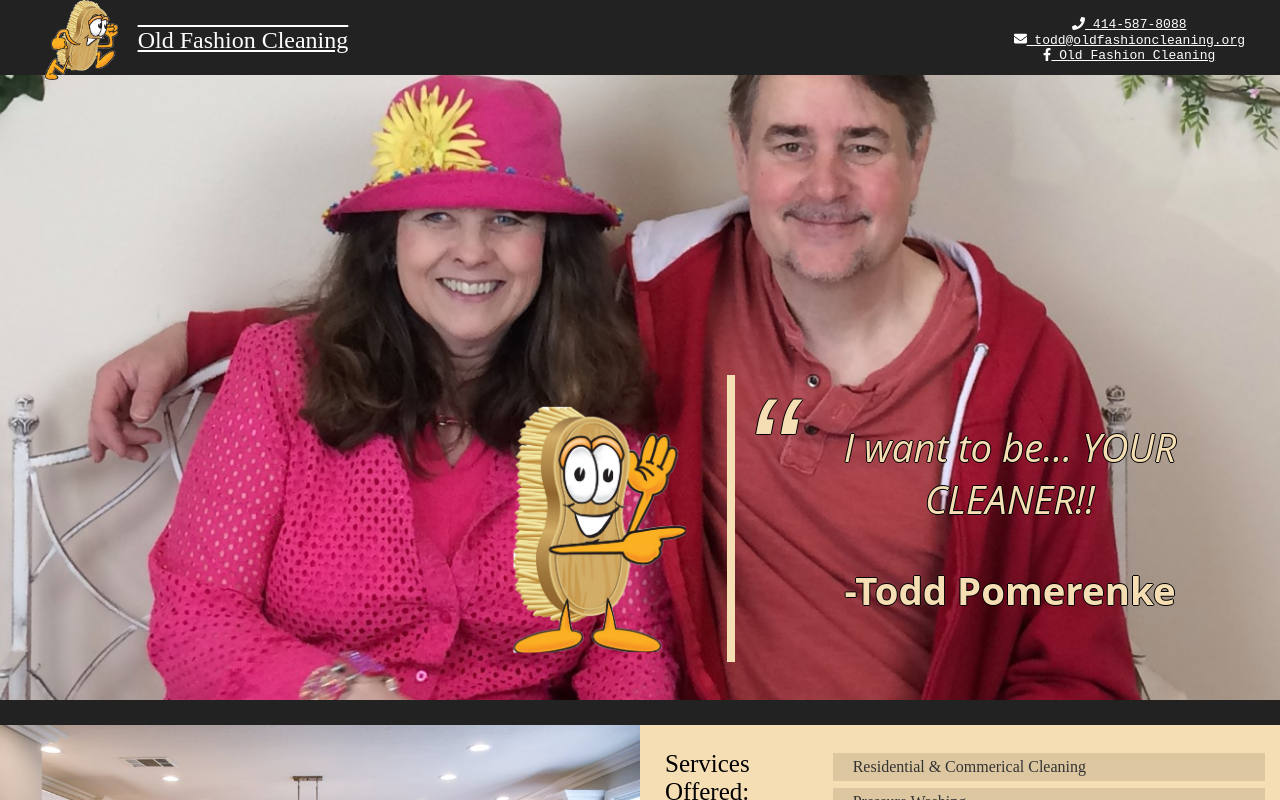
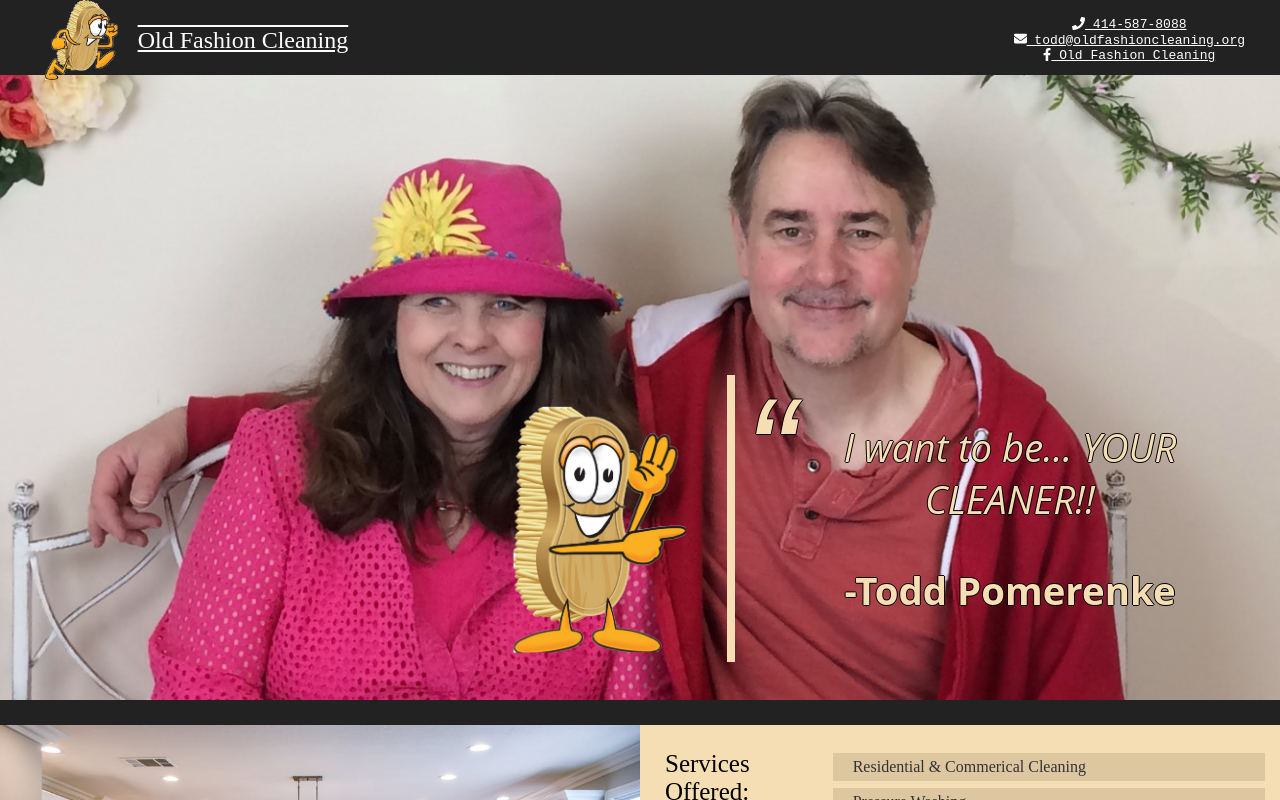
Before and after one commit to midnightmastermind/old_fashion_cleaning, a React (Create React App) app: page / in a window 1280 px wide. Shown: the top 800 px of the page. Built offline with nearby package versions, Linux system fonts and the light colour scheme.

Commit message:
mobile fixes

```diff
--- a/src/App.css
+++ b/src/App.css
@@ -67,6 +67,7 @@
     display: flex;
     justify-content: flex-end;
     align-items: flex-end;
+    background-position-y: 75px;
 }
 
 @import url(https://fonts.googleapis.com/css?family=Open+Sans:400italic);
@@ -273,6 +274,7 @@ blockquote span{
     .App-image {
         height: 300px;
         margin-top: 60px;
+        background-position-y: 0;
     }
     .App-logo {
         height: 60px;
```
